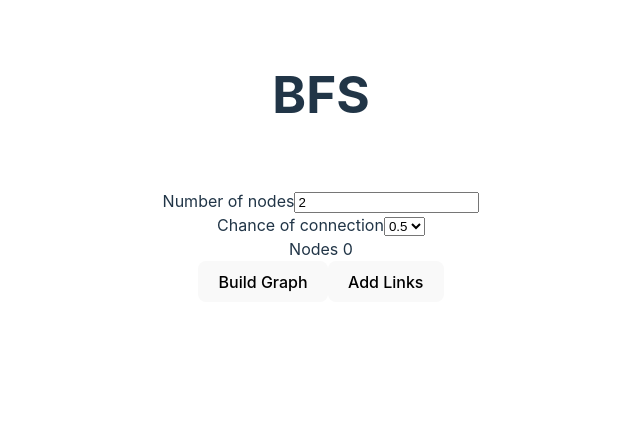
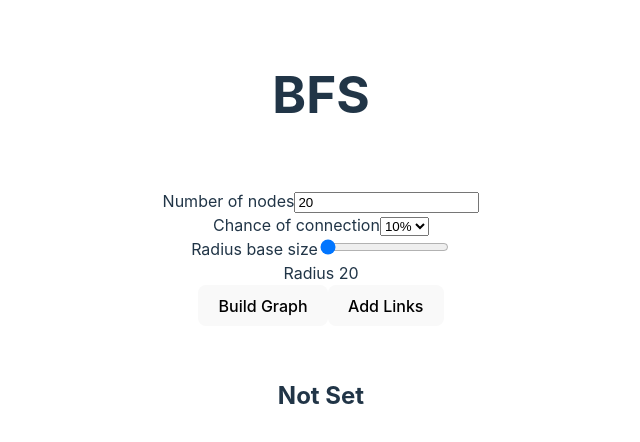
Before and after one commit to sico99/visual-bfs, a React (Vite) app: page / in a window 1280 px wide. Shown: the top 442 px of the page, without its empty margins (319-959 px from the left). Built offline with nearby package versions, Linux system fonts and the light colour scheme.

Commit message:
Move types and canvas to separate files

```diff
--- a/src/App.tsx
+++ b/src/App.tsx
@@ -1,124 +1,41 @@
 import { useEffect, useState } from 'react'
 import { randomNode } from './functions/nodes';
+import { Graph } from './components/graph';
 import './App.css'
-
-interface Node {
-  name: string;
-  color: string;
-  centreX: number;
-  centreY: number;
-  radius: number;
-  links?: Map<number,number>
-}
-interface Edge {
-  from_node: number;
-  to_node: number;
-}
-interface Size {
-	width: number;
-	height: number;
-}
+import {Node, Edge, Size} from "./types";
 
 function App() {
   // Number of nodes
-  const [count, setCount] = useState(2)
+  const [count, setCount] = useState(20)
   // Chance of connection
-  const [chance, setChance] = useState(0.5)
+  const [chance, setChance] = useState(0.1)
   const [radius, setRadius] = useState(20)
   const [nodes, setNodes] = useState([] as Array<Node>)
   const [edges, setEdges] = useState([] as Array<Edge>)
 
-  const [canvasSize, setCanvasSize] = useState({width: 500, height:500})
+  const [redraw, setRedraw] = useState(false)
+  const [recreateGraph, setRecreateGraph] = useState(false)
 
-  const min_space = 50
-  const max_space = 200
+  useEffect(()=> linkNodes(),[chance])
+  useEffect(() => setRecreateGraph(r => !r), [radius, count])
 
-  useEffect(() => showGraph(),[canvasSize, nodes])
-
+  /**
+   * Create a list of options for the % of chance of a connection
+   * @returns ReactDOMNode
+   */
   const getChances = () => {
 	const options = []
 	for (let n = 0; n < 10; n++)
 		options[n] = n/10;
 	return (
-		options.map(n => <option value={n} key={n}>{n}</option>)
+		options.map(n => <option value={n} key={n}>{n * 100}%</option>)
 	)
   }
 
-  /**
-   * Build the nodes out randomly but aligned to a rough grid
-   */
-  const createGraph = () => {
-	const increment = (radius * 2) + min_space
-	let centreX = increment, centreY = increment, current = 0, max_height = 0, max_width = 0
-	const random_variable = max_space - min_space, theseNodes = []
-	const mod = parseInt(Math.sqrt(count).toFixed())
-	let lineY = increment
-    for (let node_index = 0; node_index < count; node_index++){
-      theseNodes[node_index] = {
-        name: 'N'+ node_index,
-        color: 'rgb('+ (Math.random() * 256).toFixed(0) + ',' + (Math.random() * 256).toFixed(0) + ',' +(Math.random() * 256).toFixed(0) + ')',
-		centreX: centreX,
-		centreY: centreY,
-		radius: radius + radius*Math.random()
-	  }
-	  current++
-	  if (current % mod) {
-		  centreX += increment + (random_variable * Math.random())
-		  centreY = lineY+ (random_variable * Math.random())
-	  } else {
-		  centreX = increment+ (random_variable * Math.random())
-		  lineY += increment
-	  }
-	  if (centreY > max_height)
-		  max_height = centreY
-	  if (centreX > max_width)
-		  max_width = centreX
-    }
-	setNodes(theseNodes)
-	setCanvasSize({height: max_height + increment + max_space, width: max_width + increment+ max_space})
-  }
-
-
-  function showGraph() {
-	const canvas:HTMLCanvasElement|null = document.getElementById('graph_paper') as HTMLCanvasElement
-	const context = canvas.getContext('2d')
-	if (context){
-
-		const cir = 2 * Math.PI
-		for (const node of nodes) {
-			context.beginPath();
-			context.arc(node.centreX, node.centreY, node.radius, 0, cir, false);
-
-			context.fillStyle = node.color;
-			context.fill();
-			context.lineWidth = 1;
-			context.strokeStyle = '#333';
-			context.stroke();
-
-			// Draw any links starting at the centre to the centre for the moment
-			if (node.links){
-
-				for (const [to_node,_weight] of node.links){
-					context.moveTo(node.centreX, node.centreY)
-					if (nodes[to_node]) {
-						context.lineTo(nodes[to_node].centreX,nodes[to_node].centreY)
-						context.lineWidth = 1;
-						context.strokeStyle = '#abc';
-						context.stroke();
-					} else
-						console.log(to_node);
-
-
-				}
-			}
-		}
-
-	}
-  }
 
   /** Randomly connect the nodes to each other */
   const linkNodes = () => {
-	const maxConnections = 10
+	const maxConnections = count * chance
 	const new_edges: Array<Edge> = []
 	const updated_nodes = []
 	for (const this_node in nodes) {
@@ -156,21 +73,33 @@ function App() {
 		<div className="input_group">
 			<label htmlFor="chance">Chance of connection</label>
 			<select name="chance" id="chance" value={chance} onChange={(event) => {
-				const thisinput = event.target
-				setChance(parseInt(thisinput.value))
+				setChance(parseFloat(event?.target.value))
 			}}>
-				{
-					getChances()
-					}
+				{getChances()}
 			</select>
         </div>
-		<div >Nodes {nodes.length}</div>
-         <button type="button" title="Build Graph" onClick={() => createGraph()}>Build Graph</button>
+		<div className="input_group">
+			<label htmlFor="radius">Radius base size</label>
+			<input type="range" name="radius" id="radius" value={radius}
+				onInput={(event) => {
+					setRadius(parseFloat(event?.target.value))
+				}}
+				min="20" max="100"
+			/>
+        </div>
+		<div >Radius {radius}</div>
+         <button type="button" title="Build Graph" onClick={() => setRecreateGraph(true)}>Build Graph</button>
 		 <button type="button" title="Add Links" onClick={() => linkNodes()}>Add Links</button>
       </div>
-      <canvas id='graph_paper' height={canvasSize.height} width={canvasSize.width }>
-        All the nodes on paper
-      </canvas>
+	  <Graph
+	  		nodes={nodes}
+			edges={edges}
+			count={count}
+			radiusSeed={radius}
+
+			setNodes={setNodes}
+			redraw={redraw}
+			recreateGraph={recreateGraph}/>
     </>
   )
 }
--- /dev/null
+++ b/src/components/graph.tsx
@@ -0,0 +1,111 @@
+import { useEffect, useState } from "react"
+import {Node, Edge, Size} from "../types";
+
+interface GraphProps {
+    nodes: Array<Node>;
+    edges: Array<Edge>;
+    count: number;
+    radiusSeed: number;
+
+    redraw: boolean;
+    recreateGraph: boolean;
+
+    setNodes(node:Array<Node>): void;
+}
+
+
+export const Graph = ({nodes, edges,count, radiusSeed,  redraw, recreateGraph, setNodes}:GraphProps) => {
+
+  const [canvasSize, setCanvasSize] = useState({width: 500, height:500})
+
+  useEffect(() => showGraph(),[canvasSize, nodes, redraw])
+  useEffect(() => createGraph(), [recreateGraph])
+
+  const min_space = 10
+  const max_space = 200
+
+  /**
+   * Build the nodes out randomly but aligned to a rough grid
+   */
+  const createGraph = () => {
+	const increment = (radiusSeed * 2) + min_space
+	let centreX = increment, centreY = increment, current = 0, max_height = 0, max_width = 0
+	const random_variable = max_space - min_space, theseNodes = []
+	const mod = parseInt(Math.sqrt(count).toFixed())
+	let lineY = increment
+    for (let node_index = 0; node_index < count; node_index++){
+      theseNodes[node_index] = {
+        name: 'N'+ node_index,
+        color: 'rgb('+ (Math.random() * 256).toFixed(0) + ',' + (Math.random() * 256).toFixed(0) + ',' +(Math.random() * 256).toFixed(0) + ')',
+		centreX: centreX,
+		centreY: centreY,
+		radius: radiusSeed + radiusSeed*Math.random()
+	  }
+	  current++
+	  if (current % mod) {
+		  centreX += increment + (random_variable * Math.random())
+		  centreY = lineY+ (random_variable * Math.random())
+	  } else {
+		  centreX = increment+ (random_variable * Math.random())
+		  lineY += increment
+	  }
+	  if (centreY > max_height)
+		  max_height = centreY
+	  if (centreX > max_width)
+		  max_width = centreX
+    }
+	setNodes(theseNodes)
+	setCanvasSize({height: max_height + increment + max_space, width: max_width + increment+ max_space})
+  }
+
+
+    /** show the graph based on the way we have set it up */
+  function showGraph() {
+	const canvas:HTMLCanvasElement|null = document.getElementById('graph_paper') as HTMLCanvasElement
+	const context = canvas.getContext('2d')
+	if (context){
+
+		context.rect(0,0,canvasSize.width,canvasSize.height)
+		context.fillStyle = '#fff'
+		context.fill()
+
+		context.reset()
+		// Add all the edges first so they do not cover the circles
+		for (const edge of edges) {
+			const fromNode = nodes[edge.from_node]
+			const toNode = nodes[edge.to_node]
+			if (fromNode && toNode) {
+				context.beginPath();
+				context.moveTo(fromNode.centreX, fromNode.centreY)
+				context.lineTo(toNode.centreX,toNode.centreY)
+				context.lineWidth = 1;
+				context.strokeStyle = '#abc';
+				context.stroke();
+			}
+		}
+
+		const cir = 2 * Math.PI
+		for (const node of nodes) {
+			context.beginPath();
+			context.arc(node.centreX, node.centreY, node.radius, 0, cir, false);
+
+			context.fillStyle = node.color;
+			context.fill();
+			context.lineWidth = 1;
+			context.strokeStyle = '#333';
+			context.stroke();
+		}
+
+	}
+  }
+
+  return (
+    <>
+    <h2>{redraw ? 'Redraw' : 'Not Set'}</h2>
+      <canvas id='graph_paper' height={canvasSize.height} width={canvasSize.width }>
+        All the nodes on paper
+      </canvas>
+
+    </>
+  )
+}
```
Also changed, not shown: src/types.d.ts (added, +17 -0 lines).
